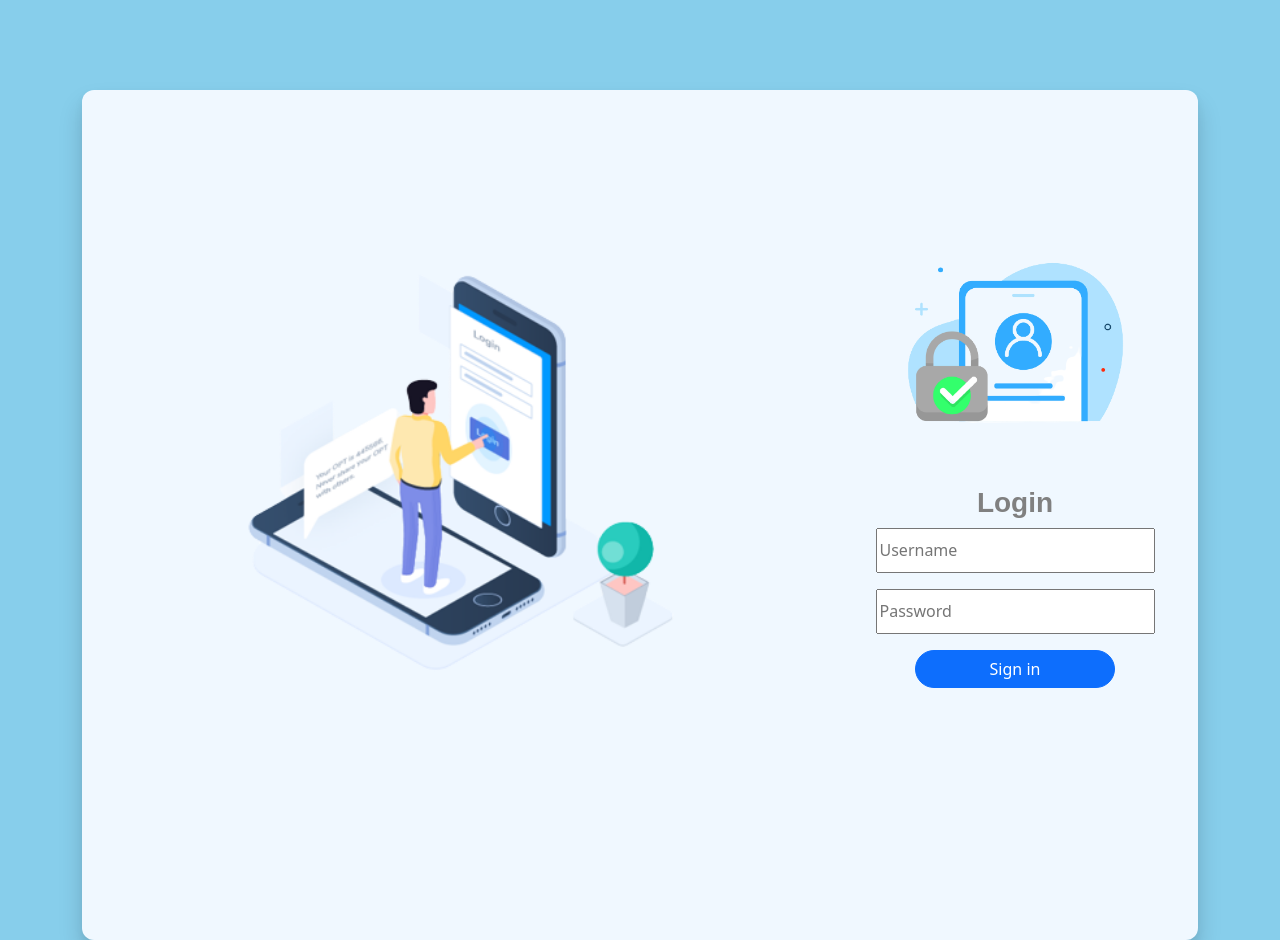
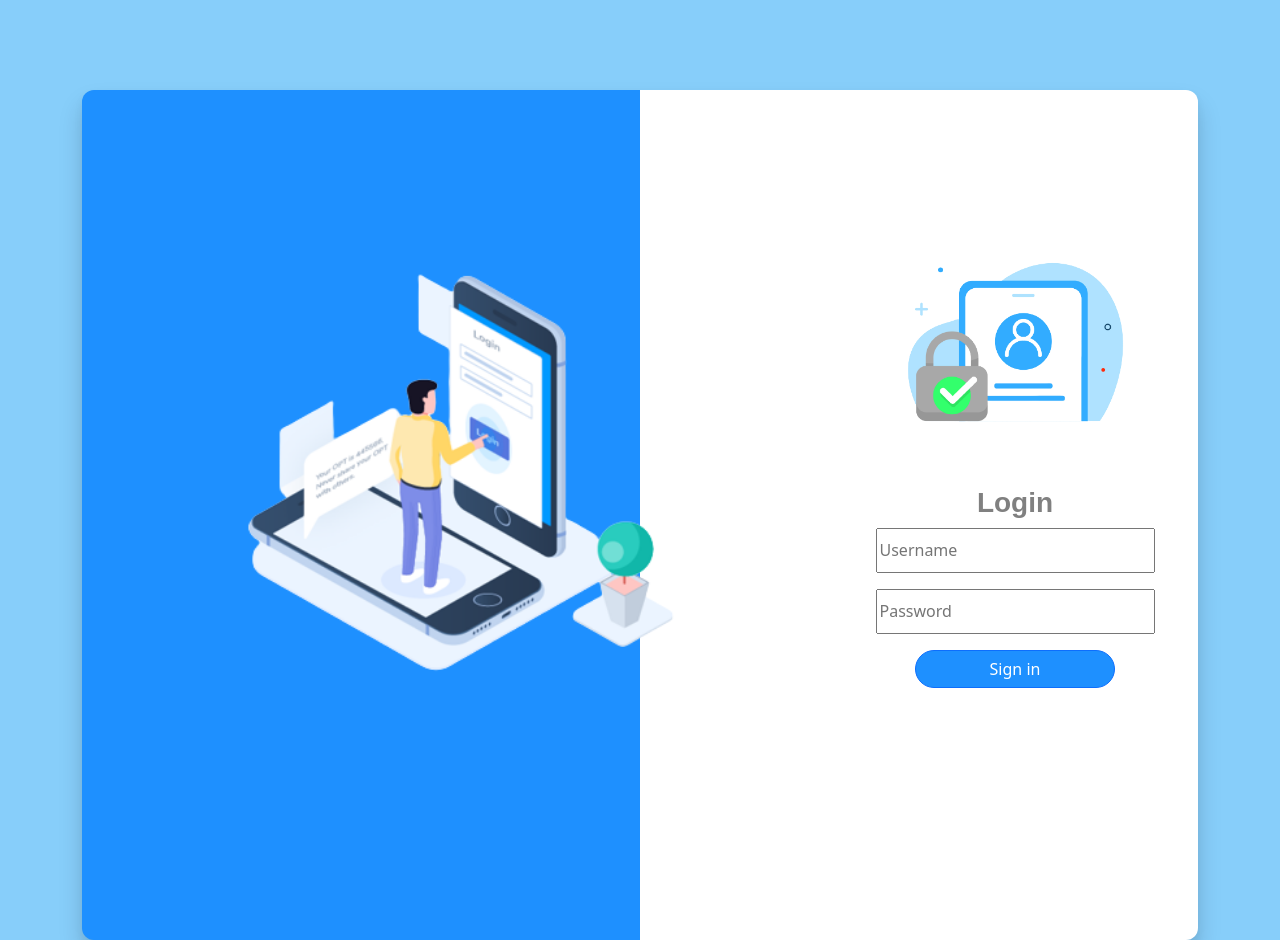
Before and after one commit to madarrr/authentification-system-project, a PHP site: page /auth.view.phtml in a window 1280 px wide. Run offline with PHP 8.4, Linux system fonts and the light colour scheme.

Commit message:
final desktop design

```diff
--- a/views/auth.view.phtml
+++ b/views/auth.view.phtml
@@ -12,8 +12,9 @@
 
     <form action="" class="container" >
 
-           <div class="card-design" style="float:right">
+           <div class="card-design" style="float:right" id=style-bg>
            <img src="authi-bg.png" alt="" class="bg-resize" style="float:left">
+
                 <div class="imgmove">
                     <img src="auth.png" alt="" id="resize">
                     <h3>Login</h3>
--- a/views/style.css
+++ b/views/style.css
@@ -8,7 +8,12 @@
     width: 100%;
     height: 850px;
     margin: auto;
-    background-color: aliceblue;
+    background-color: dodgerblue;
+
+}
+#style-bg{
+    background-color: white;
+    background-image: linear-gradient(to right,dodgerblue,50%,rgba(0,0,0,0)50%);
 }
 .img-back-design{
     text-align: center;
@@ -17,10 +22,9 @@
     width: 700px;
     height: 550px;
     margin: 0px;
-    background-color: aliceblue;
 }
 .big-bg-design{
-    background-color: skyblue;
+    background-color: lightskyblue;
 }
 .bg-resize{
     width: 750px;
@@ -36,6 +40,12 @@
 #buttonstyle{
     width: 200px;
     border-radius: 20px;
+    background-color: dodgerblue;
+
+}
+#buttonstyle:hover{
+    background-color: royalblue;
+
 }
 .imgmove{
     text-align: center;
```
